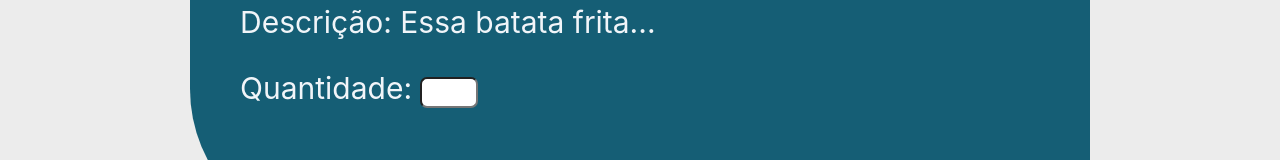
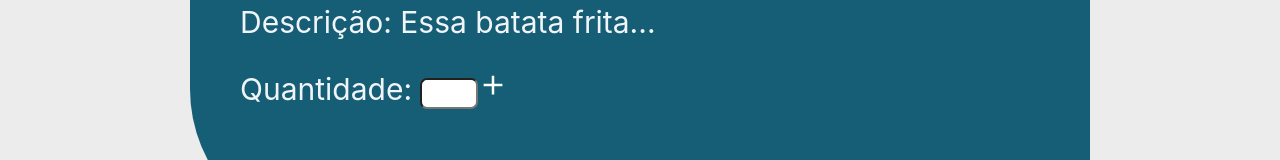
Before and after one commit to Eliabesilva317/Infoproduto, a React (Create React App) app in the folder web/card-web/: page /home in a window 1280 px wide. Both pictures are taken after a click on the button "Fazer pedido". Shown: the part 450-610 px from the top of the page. Built offline with nearby package versions, Linux system fonts and the light colour scheme.

Commit message:
Criando animação do modal

```diff
--- a/web/card-web/src/pages/Home/index.js
+++ b/web/card-web/src/pages/Home/index.js
@@ -4,7 +4,7 @@ import img from "../../assets/foguete.gif";
 
 import Modal from "react-modal";
 import { AiOutlineCloseCircle } from "react-icons/ai";
-import { Link } from "react-router-dom";
+import { IoMdAdd } from "react-icons/io";
 
 function Home() {
   Modal.setAppElement("#root");
@@ -94,6 +94,7 @@ function Home() {
 
           <p>
             Quantidade: <input type="number" />
+            <IoMdAdd color="#FFF" size={30} />
           </p>
         </Modal>
         <div className="space-block">
```
